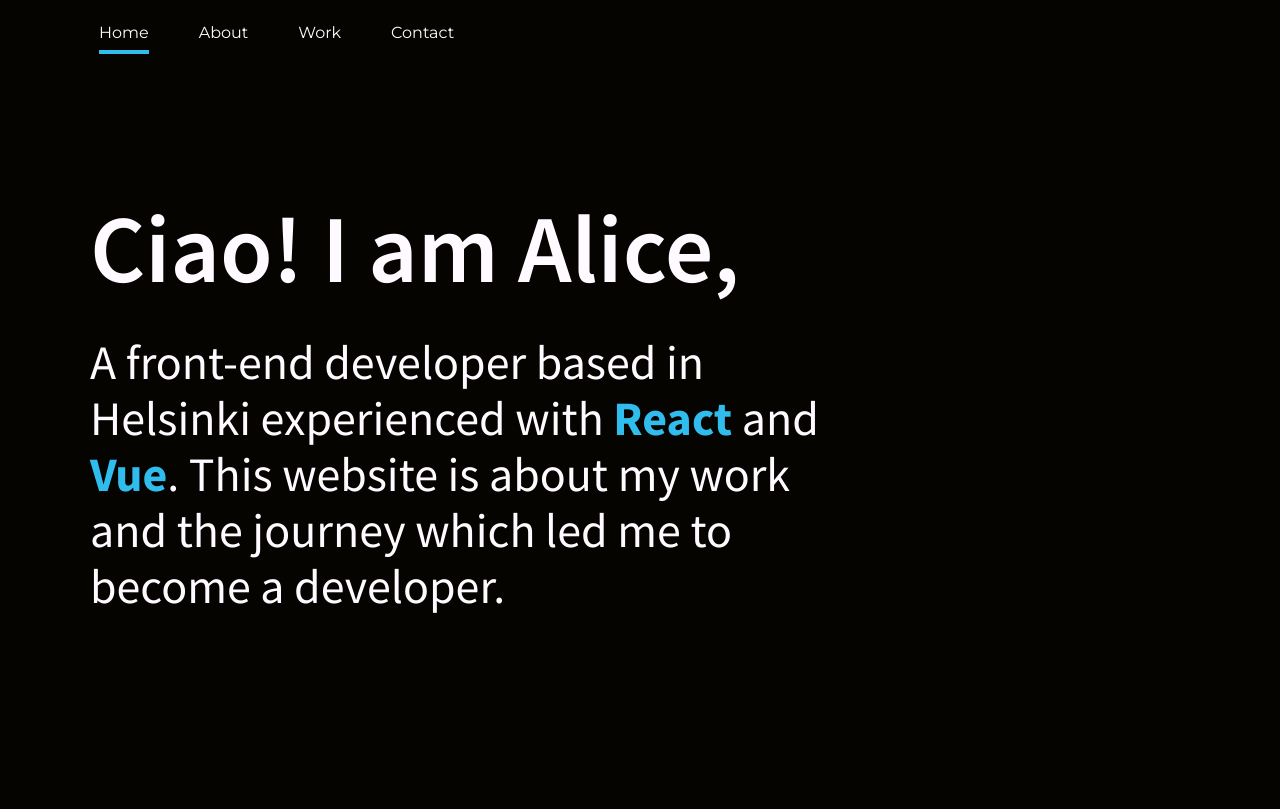
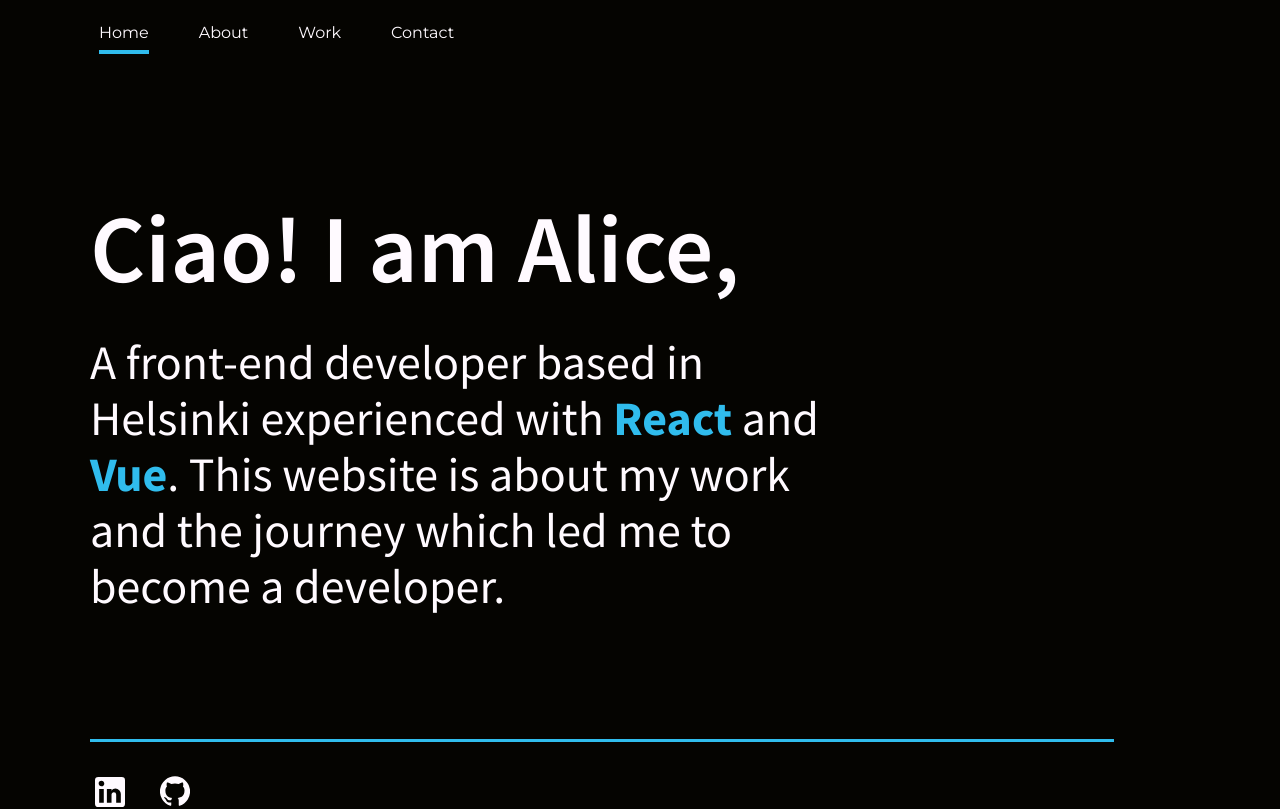
Before and after one commit to Alicino88/portfolio-website, a React (Create React App) app: page / in a window 1280 px wide. Shown: the top 809 px of the page. Built offline with nearby package versions, Linux system fonts and the light colour scheme.

Commit message:
Added 100vh to home section

```diff
--- a/src/Home.js
+++ b/src/Home.js
@@ -47,6 +47,9 @@ const useStyles = makeStyles((theme) => ({
     marginLeft: "90px",
     marginRight: "90px",
     marginTop: "80px",
+    position: "absolute",
+    bottom: "0",
+    width: "80vw",
     [theme.breakpoints.down("sm")]: {
       marginLeft: "60px",
       marginRight: "60px",
@@ -63,7 +66,13 @@ const Home = () => {
   const classes = useStyles();
 
   return (
-    <section style={{ backgroundColor: "#050401", heigth: "100vh" }}>
+    <section
+      style={{
+        backgroundColor: "#050401",
+        heigth: "100vh",
+        position: "relative",
+      }}
+    >
       <div className={classes.homeContainer}>
         <div className={classes.textContainer}>
           <Typography
```
